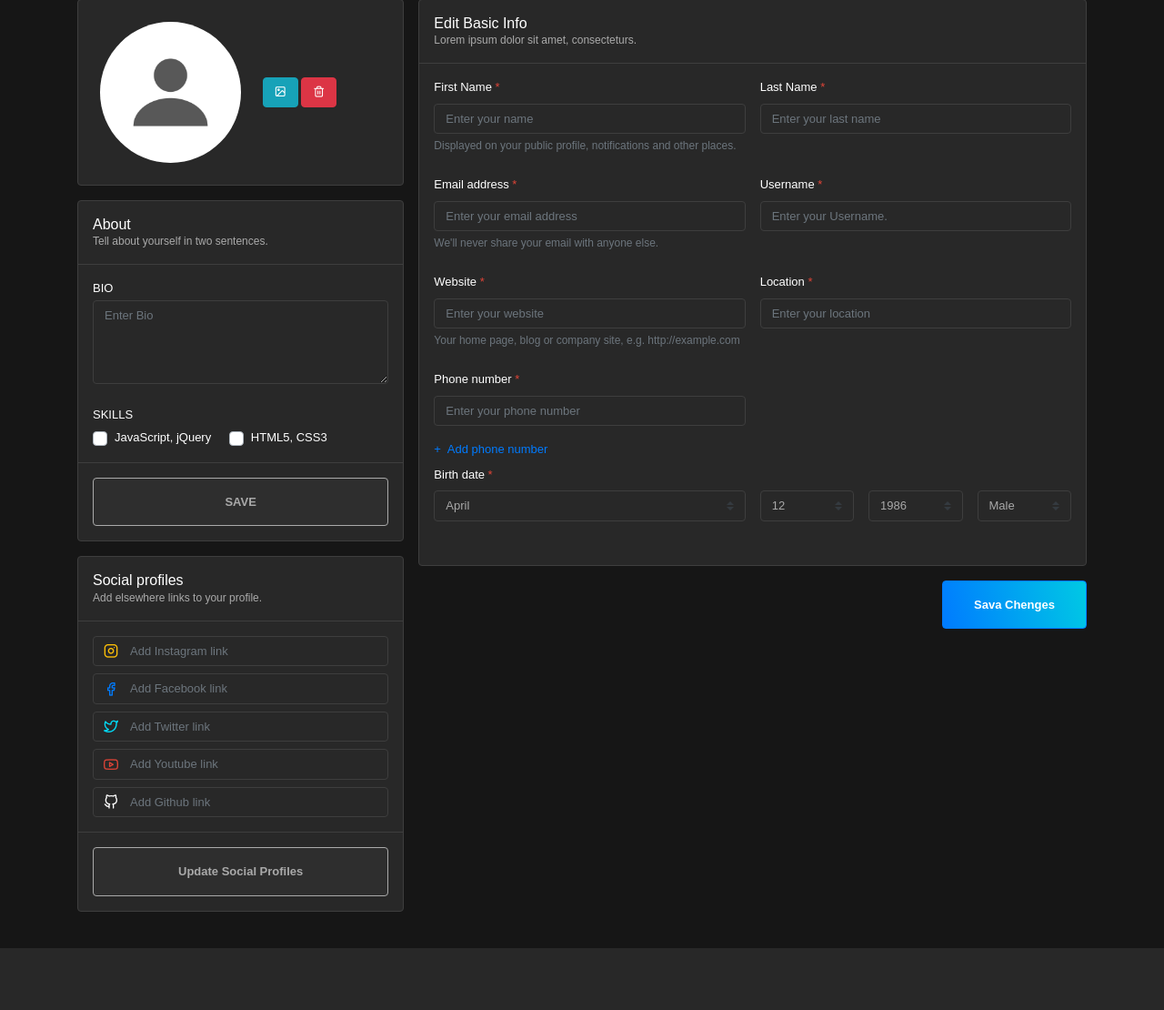
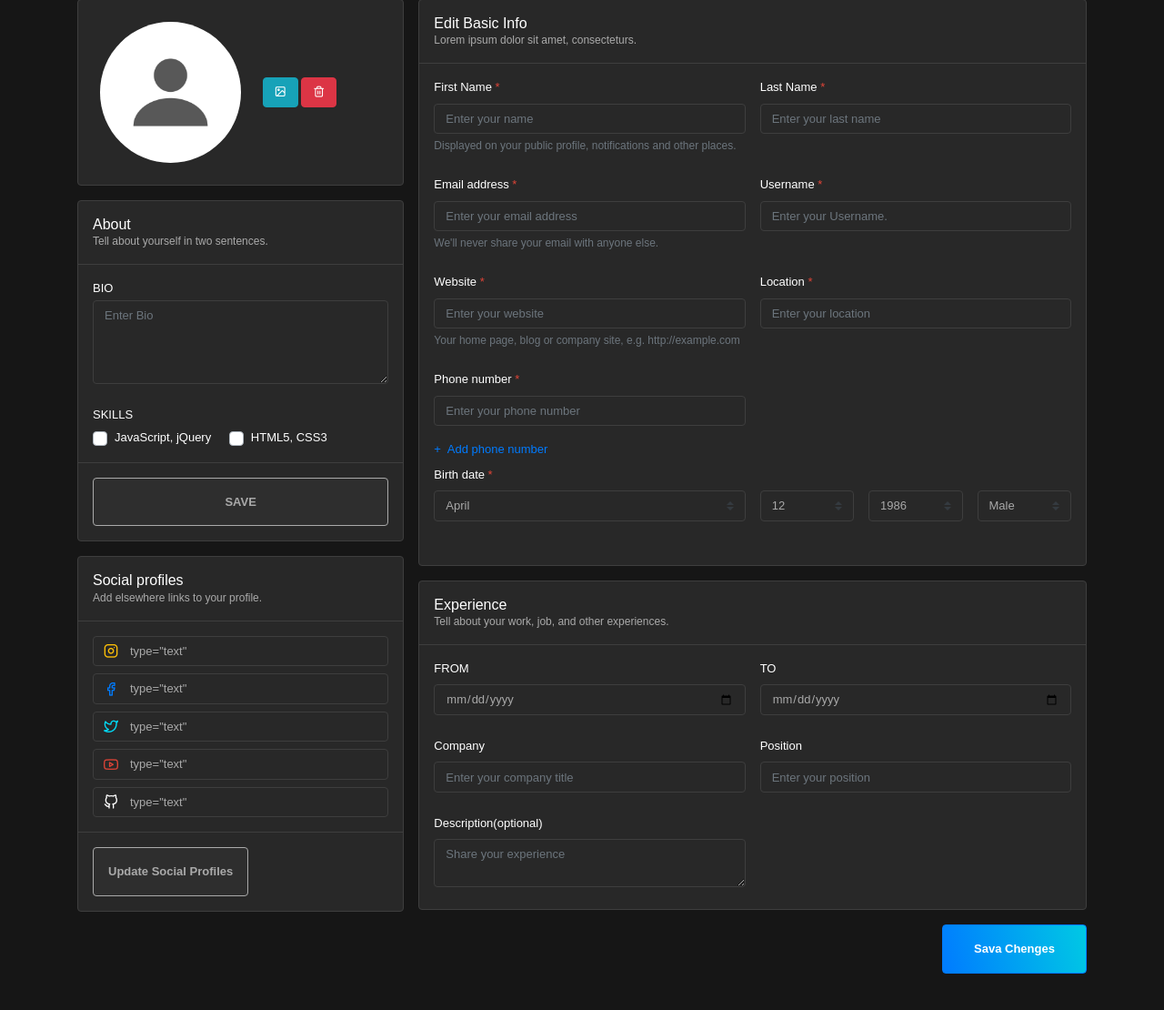
Before and after one commit to ShubhChaturvedi/Nimbus, a Django app: template templates/dashboard/edit-profile.html in a window 1280 px wide. Shown: the part 80-1190 px from the top of the page at 91% size. Before the commit the page ends 1122 px from the top, so only its background shows below. Run offline with Django 3.2, Linux system fonts and the light colour scheme; the template is opened without the code that fills it, so the values that code supplies are empty; some libraries are stand-ins or nearby versions; some web fonts are replaced.

Commit message:
DEV: chatroom

```diff
--- a/accounts/admin.py
+++ b/accounts/admin.py
@@ -18,9 +18,12 @@ class SocialInline(admin.StackedInline):
     model = Social
     extra = 1
 
+class ExperienceInline(admin.StackedInline):
+    model = Experience
+    extra = 1
 
 @admin.register(Profile)
 class ProfileAdmin(admin.ModelAdmin):
-    inlines = [SkillInline, DOBInline, SocialInline]
+    inlines = [SkillInline, DOBInline, SocialInline, ExperienceInline]
     exclude = ('password', 'last_login', 'is_superuser', 'is_staff', 'is_active', 'date_joined', 'groups', 'user_permissions')
     list_display = ('username', 'email', 'phone', 'website', 'location', 'bio', 'profile_image', 'job_experience', 'is_email_verified')
--- a/nimbus/settings.py
+++ b/nimbus/settings.py
@@ -42,6 +42,7 @@ INSTALLED_APPS = [
     'django.contrib.sessions',
     'django.contrib.messages',
     'django.contrib.staticfiles',
+    'chat',
 ]
 
 # Custom ADD
--- a/nimbus/urls.py
+++ b/nimbus/urls.py
@@ -23,7 +23,6 @@ urlpatterns = [
     path('admin/', admin.site.urls),
     path('dashboard/', include("core.urls")),
     path('accounts/', include("accounts.urls")),
-    path('chat/', include("chat.urls")),
 ]
 if settings.DEBUG:
     urlpatterns += static(settings.MEDIA_URL, document_root=settings.MEDIA_ROOT)
--- a/templates/base/base.html
+++ b/templates/base/base.html
@@ -36,5 +36,10 @@
 {% block scripts %}
 
 {% endblock %}
+<script>
+    if ( window.history.replaceState ) {
+  window.history.replaceState( null, null, window.location.href );
+}
+</script>
 </body>
 </html>
--- a/templates/dashboard/edit-profile.html
+++ b/templates/dashboard/edit-profile.html
@@ -55,31 +57,32 @@
                 <p class="mb-0 mt-0 small">Add elsewhere links to your profile.
                 </p>
             </div>
+            <form class="js-validate" novalidate="novalidate" method="post">{% csrf_token %}
             <div class="box-body">
                 <div class="p-3 border-bottom">
                     <div class="position-relative icon-form-control mb-2">
                         <i class="feather-instagram position-absolute text-warning"></i>
-            <input placeholder="Add Instagram link" type="text" class="form-control">
+                        <input placeholder="Add Instagram link" name="instagram" value={{ profile.social_set.first.instagram }} type="text" class="form-control">
                     </div>
                     <div class="position-relative icon-form-control mb-2">
                         <i class="feather-facebook position-absolute text-primary"></i>
-            <input placeholder="Add Facebook link" type="text" class="form-control">
+                        <input placeholder="Add Facebook link" name="facebook" value={{ profile.social_set.first.facebook }} type="text" class="form-control">
                     </div>
                     <div class="position-relative icon-form-control mb-2">
                         <i class="feather-twitter position-absolute text-info"></i>
-            <input placeholder="Add Twitter link" type="text" class="form-control">
+                        <input placeholder="Add Twitter link" name="twitter" value={{ profile.social_set.first.twitter }} type="text" class="form-control">
                     </div>
                     <div class="position-relative icon-form-control mb-2">
                         <i class="feather-youtube position-absolute text-danger"></i>
-            <input placeholder="Add Youtube link" type="text" class="form-control">
+                        <input placeholder="Add Youtube link" name="youtube" value={{ profile.social_set.first.youtube }} type="text" class="form-control">
                     </div>
                     <div class="position-relative icon-form-control mb-0">
                         <i class="feather-github position-absolute text-dark"></i>
-            <input placeholder="Add Github link" type="text" class="form-control">
+                        <input placeholder="Add Github link" name="github" value={{ profile.social_set.first.github }} type="text" class="form-control">
                     </div>
                 </div>
                 <div class="overflow-hidden text-center p-3">
-          <a class="font-weight-bold btn btn-light rounded p-3 d-block" href="#"> Update Social Profiles </a>
+                    <button class="font-weight-bold btn btn-light rounded p-3 d-block" name="btn" value="socials"> Update Social Profiles </button>
                 </div>
             </div>
         </div>
@@ -465,64 +419,94 @@
                         </div>
 
                     </div>
-          <!-- </editor-fold> -->
+                    </editor-fold>
                 </div>
             </div>
-    <!--<editor-fold desc="Experience">-->
-    {#    <div class="border rounded bg-white mb-3">#}
-    {#      <div class="box-title border-bottom p-3">#}
-    {#        <h6 class="m-0">Experience#}
-    {#        </h6>#}
-    {#        <p class="mb-0 mt-0 small">Tell about your work, job, and other experiences.#}
-    {#        </p>#}
-    {#      </div>#}
-    {#      <div class="box-body px-3 pt-3 pb-0">#}
-    {#        <div class="row">#}
-    {#          <div class="col-sm-6 mb-4">#}
-    {#            <label id="FROM" class="form-label">FROM</label>#}
-    {##}
-    {#            <div class="input-group">#}
-    {#              <input type="text" class="form-control" placeholder="From" aria-label="FROM" aria-describedby="FROM">#}
-    {#            </div>#}
-    {##}
-    {#          </div>#}
-    {#          <div class="col-sm-6 mb-4">#}
-    {#            <label id="TO" class="form-label">TO</label>#}
-    {##}
-    {#            <div class="input-group">#}
-    {#              <input type="text" class="form-control" placeholder="TO" aria-label="TO" aria-describedby="TO">#}
-    {#            </div>#}
-    {##}
-    {#          </div>#}
-    {#        </div>#}
-    {#        <div class="row">#}
-    {#          <div class="col-sm-6 mb-4">#}
-    {#            <label id="companyLabel" class="form-label">Company</label>#}
-    {##}
-    {#            <div class="input-group">#}
-    {#              <input type="text" class="form-control" placeholder="Enter your company title"#}
-    {#                     aria-label="Enter your company title" aria-describedby="companyLabel">#}
-    {#            </div>#}
-    {##}
-    {#          </div>#}
-    {#          <div class="col-sm-6 mb-4">#}
-    {#            <label id="positionLabel" class="form-label">Position</label>#}
-    {##}
-    {#            <div class="input-group">#}
-    {#              <input type="text" class="form-control" placeholder="Enter your position" aria-label="Enter your position"#}
-    {#                     aria-describedby="positionLabel">#}
-    {#            </div>#}
-    {##}
-    {#          </div>#}
-    {#        </div>#}
-    {#      </div>#}
-    {#    </div>#}
-    <!--</editor-fold>-->
+            {% for experience in profile.experience_set.all %}
+                <div class="border rounded bg-white mb-3">
+            <div class="box-body p-3 border-bottom">
+                <div class="d-flex align-items-top job-item-header pb-2">
+                    <div class="mr-2">
+                        <h6 class="font-weight-bold text-dark mb-0">{{ experience.designation }}</h6>
+                        <div class="text-truncate text-primary">{{ experience.company }}</div>
+                        <div class="small text-gray-500">{{ experience.from_date }} - {{ experience.to_date }}(4 year 7 month)</div>
+                    </div>
+{#                    <img class="img-fluid ml-auto mb-auto" src="/static/img/l3.png" alt="">#}
+                </div>
+                <p class="mb-0">{{ experience.description }} </p>
+            </div>
+            </div>
+            {% endfor %}
+
+
+            <!-- <editor-fold desc="Experience"> -->
+            <div class="border rounded bg-white mb-3">
+                <div class="box-title border-bottom p-3">
+                    <h6 class="m-0">Experience
+                    </h6>
+                    <p class="mb-0 mt-0 small">Tell about your work, job, and other experiences.
+                    </p>
+                </div>
+                <div class="box-body px-3 pt-3 pb-0">
+                    <div class="row">
+                        <div class="col-sm-6 mb-4">
+                            <label id="FROM" class="form-label">FROM</label>
+
+                            <div class="input-group">
+                                <input type="date" name="from_date" class="form-control" placeholder="From" aria-label="FROM"
+                                       aria-describedby="FROM">
+                            </div>
+
+                        </div>
+                        <div class="col-sm-6 mb-4">
+                            <label id="TO" class="form-label">TO</label>
+
+                            <div class="input-group">
+                                <input type="date" name="to_date" class="form-control" placeholder="TO" aria-label="TO"
+                                       aria-describedby="TO">
+                            </div>
+
+                        </div>
+                    </div>
+                    <div class="row">
+                        <div class="col-sm-6 mb-4">
+                            <label id="companyLabel" class="form-label">Company</label>
+
+                            <div class="input-group">
+                                <input type="text" name="company" class="form-control" placeholder="Enter your company title"
+                                       aria-label="Enter your company title" aria-describedby="companyLabel">
+                            </div>
+
+                        </div>
+                        <div class="col-sm-6 mb-4">
+                            <label id="positionLabel" class="form-label">Position</label>
+
+                            <div class="input-group">
+                                <input type="text" name="designation" class="form-control" placeholder="Enter your position"
+                                       aria-label="Enter your position"
+                                       aria-describedby="positionLabel">
+                            </div>
+
+                        </div>
+                        <div class="col-sm-6 mb-4">
+                            <label id="positionLabel" class="form-label">Description(optional)</label>
+
+                            <div class="input-group">
+                                <textarea class="form-control" name="description" placeholder="Share your experience"></textarea>
+                            </div>
+
+                        </div>
+                    </div>
+                </div>
+            </div>
+            <!-- </editor-fold> -->
 
 
             <div class="mb-3 text-right">
                 {#      <button type="reset" class="font-weight-bold btn btn-link rounded p-3"> &nbsp;&nbsp;&nbsp;&nbsp; Cancel &nbsp;&nbsp;&nbsp;&nbsp; </button>#}
-      <button type="submit" class="font-weight-bold btn btn-primary rounded p-3" name="btn" value="profile"> &nbsp;&nbsp;&nbsp;&nbsp; Sava Chenges &nbsp;&nbsp;&nbsp;&nbsp; </button>
+                <button type="submit" class="font-weight-bold btn btn-primary rounded p-3" name="btn" value="profile">
+                    &nbsp;&nbsp;&nbsp;&nbsp; Sava Chenges &nbsp;&nbsp;&nbsp;&nbsp;
+                </button>
             </div>
         </form>
     </main>
--- a/templates/dashboard/index.html
+++ b/templates/dashboard/index.html
@@ -234,7 +234,7 @@
         </div>
       </div>
       <div class="overflow-hidden border-top">
-        <a class="font-weight-bold p-3 d-block" href="profile.html"> View my profile </a>
+        <a class="font-weight-bold p-3 d-block" href="/dashboard/my-account/"> View my profile </a>
       </div>
     </div>
     <div class="box mb-3 shadow-sm rounded bg-white view-box overflow-hidden">
@@ -372,7 +372,7 @@
     <div class="box shadow-sm mb-3 rounded bg-white ads-box text-center overflow-hidden">
       <img src="{% static "img/ads1.png" %}" class="img-fluid" alt="Responsive image">
       <div class="p-3 border-bottom">
-        <h6 class="font-weight-bold text-gold">Osahanin Premium</h6>
+        <h6 class="font-weight-bold text-gold">Nimbus Premium</h6>
         <p class="mb-0 text-muted">Grow & nurture your network</p>
       </div>
       <div class="p-3">
```
Also changed, not shown: other parts of templates/dashboard/edit-profile.html (+41 -88 lines), accounts/models.py (+9 -0 lines), chat/consumers.py (+43 -22 lines), chat/urls.py (deleted, +0 -7 lines), core/views.py (+32 -3 lines), nimbus/asgi.py (+4 -6 lines), templates/dashboard/profile.html (+13 -37 lines). Lines whose indentation alone changed are shown as unchanged.
